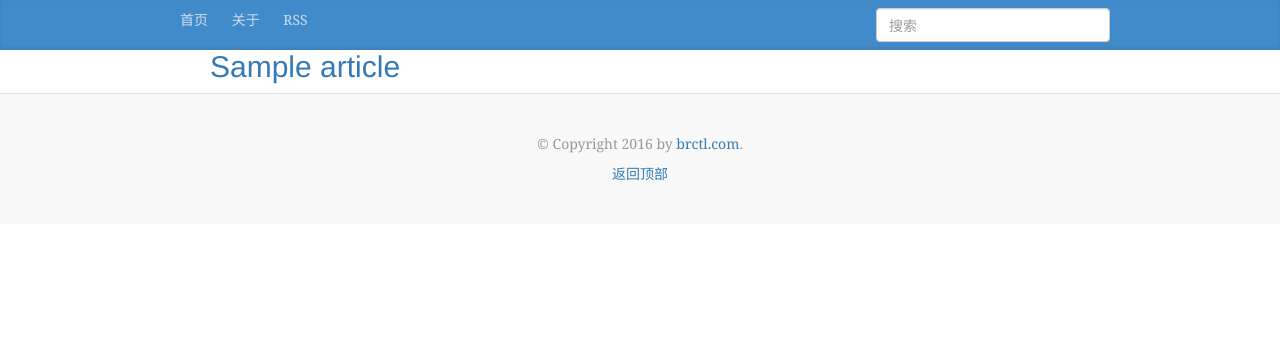
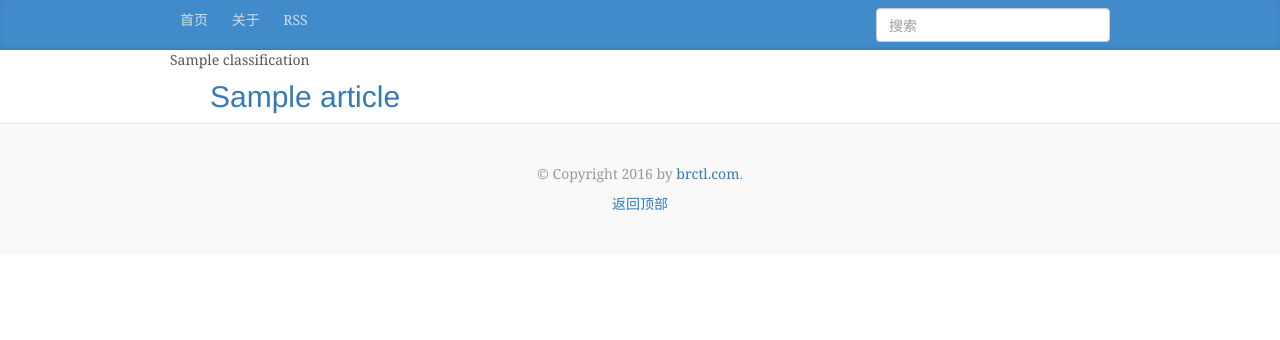
Before and after one commit to xspurs/flaskblog, a Flask app: template templates/articles.html in a window 1280 px wide. Shown: the top 340 px of the page. Run offline with Flask 2, Linux system fonts and the light colour scheme; the template is opened without the code that fills it: most values are stand-ins (such as "Sample title", 1, 10 or a date in 2020); parts of the project's set-up code (start-up, migrations or seed data) failed here and were passed over; some libraries are stand-ins or nearby versions.

Commit message:
bug fix about article list page and login page

```diff
--- a/server.py
+++ b/server.py
@@ -30,6 +30,7 @@ __author__ = 'Orclover'
 # 10. 使用pygments进行代码高亮显示
 # 11. 发布文章时，支持两种格式——富文本编辑/Markdown
 # 13. flask-admin中的级联删除/显示问题，如对于评论内容的增删改查等等
+# 17. 优化文章类别页面（articles.htm），太丑
 
 
 from flask import Flask, request, session, g, redirect, url_for, abort, \
@@ -199,8 +200,6 @@ def login():
         user = User.objects(login_id=login_id).first()
         if not user:
             error = app.config['USER_NOT_EXISTS']
-            action_uri += '?redirect_uri=' + redirect_uri
-            action_uri = quote(action_uri)
         elif check_password_hash(user.password, password):
             '''
             user = User()
@@ -215,9 +214,18 @@ def login():
                 return redirect(url_for('index'))
         else:
             error = app.config['PASSWORD_NOT_MATCH']
-            action_uri += '?redirect_uri=' + redirect_uri
-            action_uri = quote(action_uri)
-            # TODO --bugfix-- 用户名/密码错误导致页面刷新后，URL中的参数redirect_uri被decode
+    # TODO 优化保证URL一致性的代码
+    elif request.method == 'GET':
+        # 为保证action中的URL一致
+        if redirect_uri:
+            action_uri += '?redirect_uri=' + quote(redirect_uri, safe='')
+    # 用户验证错误时，需要对URL做处理
+    if error:
+        from urllib.parse import unquote
+        abs_url = unquote(request.url)
+        redirect_uri = abs_url[abs_url.index('redirect_uri') + len('redirect_uri='):]
+        if redirect_uri:
+            action_uri += '?redirect_uri=' + quote(redirect_uri, safe='')
     return render_template('login.html', error=error, redirect_uri=redirect_uri, action_uri=action_uri)
 
 
@@ -249,8 +257,9 @@ def articles(page):
     start = (page - 1) * number_per_page
     limit = start + number_per_page
     tags = request.args.get('tags')
-    classification = request.args.get('classification')
-    if tags and classification:
+    classification_id = request.args.get('classification')
+    classification = None
+    if tags and classification_id:
         """ TODO 如何做到精确查询tags（多个）？
         tag_in_db_list = []
         if ',' in tags:
@@ -261,21 +270,23 @@ def articles(page):
         """
         tag_in_db = Tag.objects(name=tags).first()
         # 多条件查询，使用Q函数进行包装，通过|、&进行或、且操作
-        articles = Article.objects(Q(tags=tag_in_db) & Q(classification=classification)) \
+        articles = Article.objects(Q(tags=tag_in_db) & Q(classification=classification_id)) \
                        .order_by('-create_time')[start:limit]
-        count = Article.objects(Q(tags=tag_in_db) & Q(classification=classification)).count()
-    elif tags and not classification:
+        count = Article.objects(Q(tags=tag_in_db) & Q(classification=classification_id)).count()
+        classification = Classification.objects(id=classification_id)
+    elif tags and not classification_id:
         tag_in_db = Tag.objects(name=tags).first()
         articles = Article.objects(tags=tag_in_db).order_by('-create_time')[start:limit]
         count = Article.objects(tags=tag_in_db).count()
-    elif not tags and classification:
-        articles = Article.objects(classification=classification).order_by('-create_time')[start:limit]
-        count = Article.objects(classification=classification).count()
+    elif not tags and classification_id:
+        articles = Article.objects(classification=classification_id).order_by('-create_time')[start:limit]
+        count = Article.objects(classification=classification_id).count()
+        classification = Classification.objects(id=classification_id).first()
     else:
-        articles = Article.objects.order_by('-create_time')[start:limit]  # .order_by('-create_time')
+        articles = Article.objects.order_by('-create_time')[start:limit]
         count = Article.objects.count()
     page_obj = Pagination(page, number_per_page, count)
-    return render_template('articles.html', articles=articles, pagination=page_obj)
+    return render_template('articles.html', articles=articles, pagination=page_obj, classification=classification)
 
 # 装饰器
 from decorators import *
--- a/templates/articles.html
+++ b/templates/articles.html
@@ -19,18 +19,8 @@
 {% endblock %}
 
 {% block body %}
-    {% if session.logged_in %}
-        <!-- 新建文章的功能移入管理控制台
-        <form action="{{ url_for('add_entry') }}" method="post" class="add-entry">
-            <dl>
-                <dt>Title:
-                <dd><input type="text" size="30" name="title">
-                <dt>Text:
-                <dd><textarea name="text" rows="5" cols="40"></textarea>
-                <dd><input type="submit" value="Share">
-            </dl>
-        </form>
-        -->
+    {% if classification %}
+        <p>{{ classification.name }}</p>
     {% endif %}
     <ul class="entries">
         {% for article in articles %}
@@ -51,13 +41,13 @@
                 <ul class="pagination">
                     {% for page in pagination.iter_pages() %}
                         {% if page %}
-                            <li {% if page == pagination.page %}class="active"{% endif %}><a href="{{ url_for_other_page(page) }}">{{ page }}</a></li>
+                            <li {% if page == pagination.page %}class="active"{% endif %}><a href="{{ url_for_other_pages(page) }}">{{ page }}</a></li>
                         {% else %}
                             <li><span class=ellipsis>…</span></li>
                         {% endif %}
                     {% endfor %}
                     {% if pagination.has_next %}
-                        <li><a href="{{ url_for_other_page(pagination.page + 1)
+                        <li><a href="{{ url_for_other_pages(pagination.page + 1)
                                 }}">&raquo;</a></li>
                     {% endif %}
                 </ul>
--- a/templates/index.html
+++ b/templates/index.html
@@ -53,7 +53,7 @@
                         <!--
                         <a href="/articles?classification={{ article.classification.id }}">{{ article.classification.name }}</a>
                         -->
-                        <a href="{{ url_for('articles', classifications=article.classification.id) }}">{{ article.classification.name }}</a>
+                        <a href="{{ url_for('articles', classification=article.classification.id) }}">{{ article.classification.name }}</a>
                     </div>
                     <!-- 文章题目 -->
                     <div id="article-title">
```
